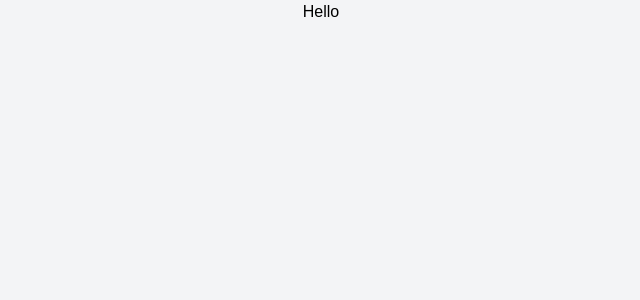
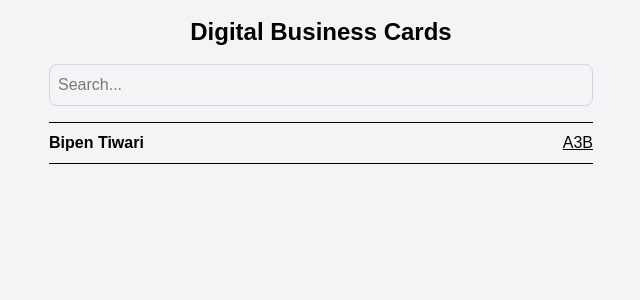
Before and after one commit to Jay51419/digital-next, a Next.js app: page / in a window 1280 px wide. Shown: the top 300 px of the page, without its empty margins (319-959 px from the left). Built offline with nearby package versions, Linux system fonts and the light colour scheme.

Commit message:
Added search

```diff
--- a/app/page.tsx
+++ b/app/page.tsx
@@ -1,3 +1,53 @@
+"use client";
+
+import { useState } from "react";
+import Link from "next/link";
+
 export default function Home() {
-  return <div className="text-center">Hello</div>;
+  const routes = [
+    { name: "Bipen Tiwari", company: "A3B", route: "/A3B" },
+  ];
+
+  const [searchTerm, setSearchTerm] = useState("");
+
+  const filteredRoutes = routes.filter((route) =>
+    route.name.toLowerCase().includes(searchTerm.toLowerCase()) ||
+    route.company.toLowerCase().includes(searchTerm.toLowerCase())
+  );
+
+  return (
+    <div className="max-w-xl mx-auto p-4">
+      <h1 className="text-2xl font-bold text-center mb-4">
+        Digital Business Cards
+      </h1>
+
+      {/* Search Input */}
+      <input
+        type="text"
+        placeholder="Search..."
+        className="w-full p-2 mb-4 border border-gray-300 rounded-lg"
+        value={searchTerm}
+        onChange={(e) => setSearchTerm(e.target.value)}
+      />
+
+      <hr />
+
+      {/* Filtered Results */}
+      {filteredRoutes.length > 0 ? (
+        filteredRoutes.map((route) => (
+          <div key={route.route}>
+            <div className="my-2 flex justify-between items-center">
+              <h2 className="font-bold">{route.name}</h2>
+              <Link className="underline" href={route.route}>
+                {route.company}
+              </Link>
+            </div>
+            <hr />
+          </div>
+        ))
+      ) : (
+        <p className="text-center mt-4 text-gray-500">No results found.</p>
+      )}
+    </div>
+  );
 }
```
